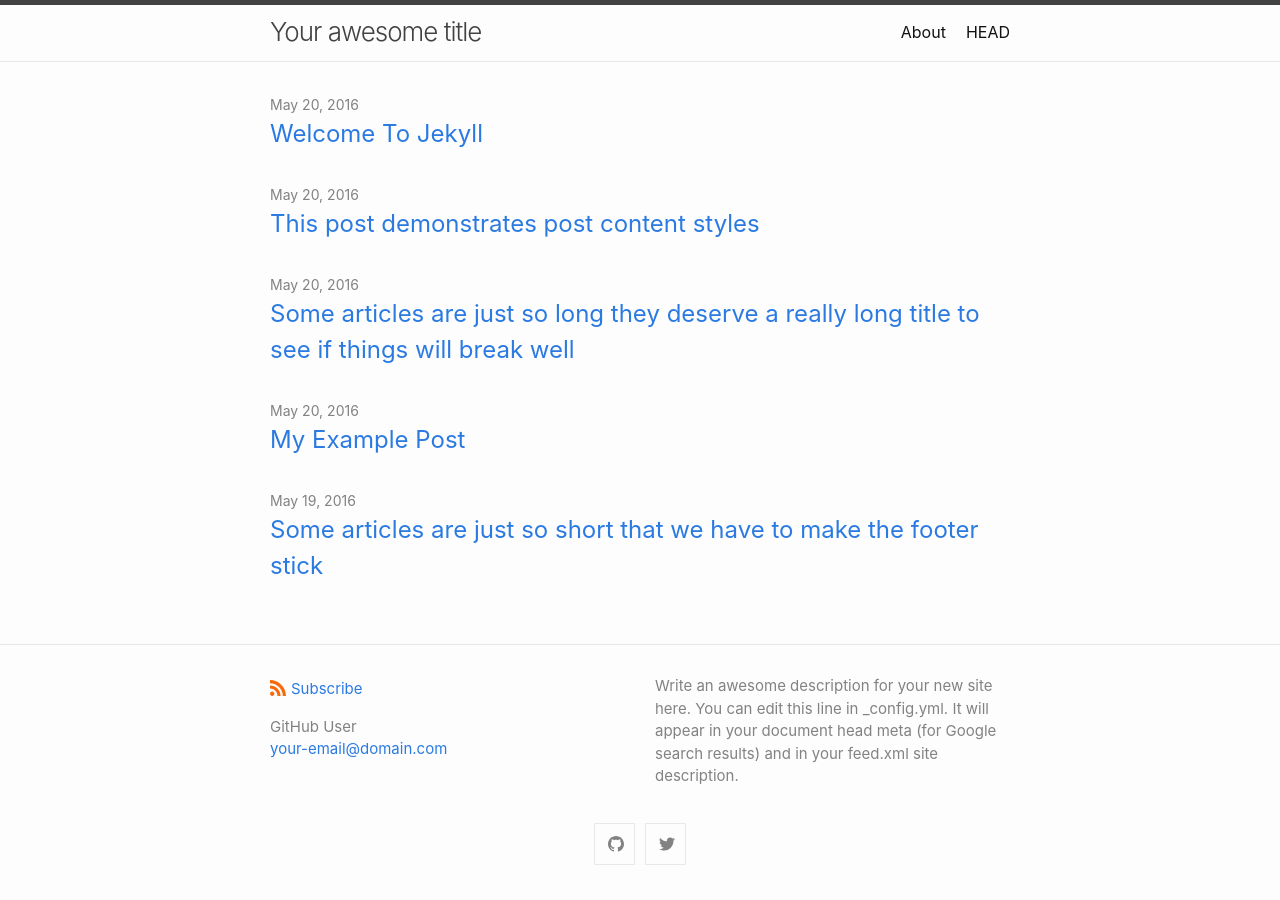
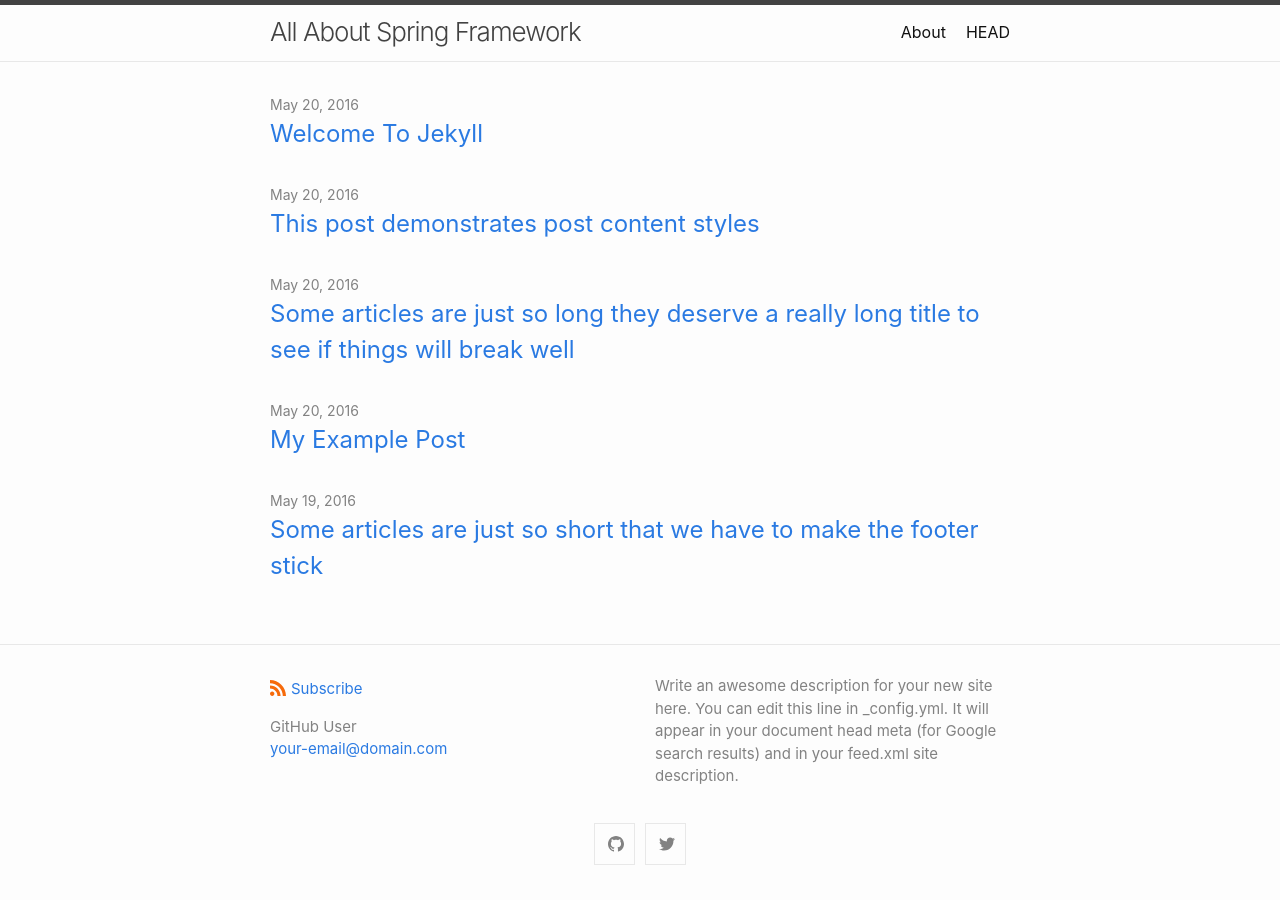
Before and after one commit to allaboutspringframework/allaboutspringframework.github.io, a Jekyll site: the page built from index.md, in a window 1280 px wide. Built offline with Jekyll 4.4.1, drawn with Linux system fonts in a browser that asks for light colours.

Commit message:
update title

```diff
--- a/_config.yml
+++ b/_config.yml
@@ -1,4 +1,4 @@
-title: Your awesome title
+title: All About Spring Framework
 author:
   name: GitHub User
   email: your-email@domain.com
```
